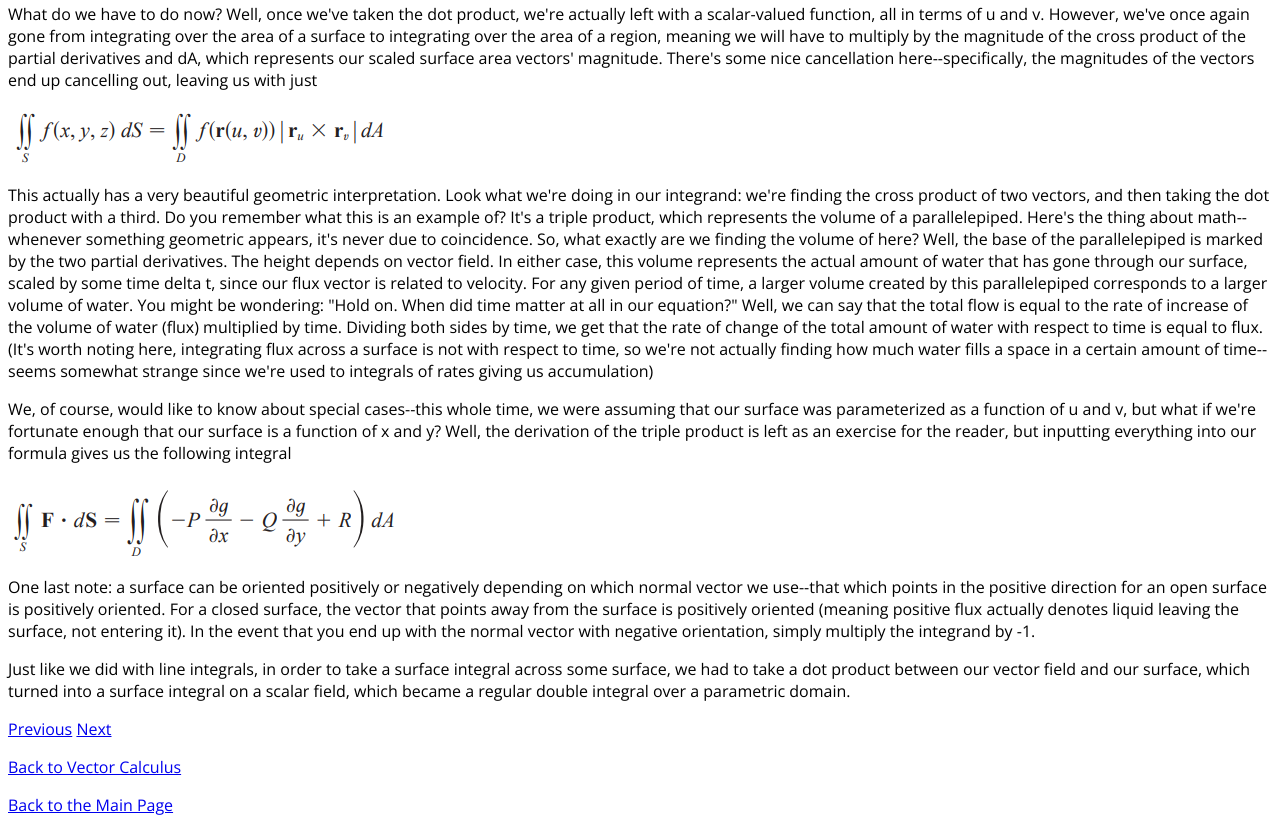
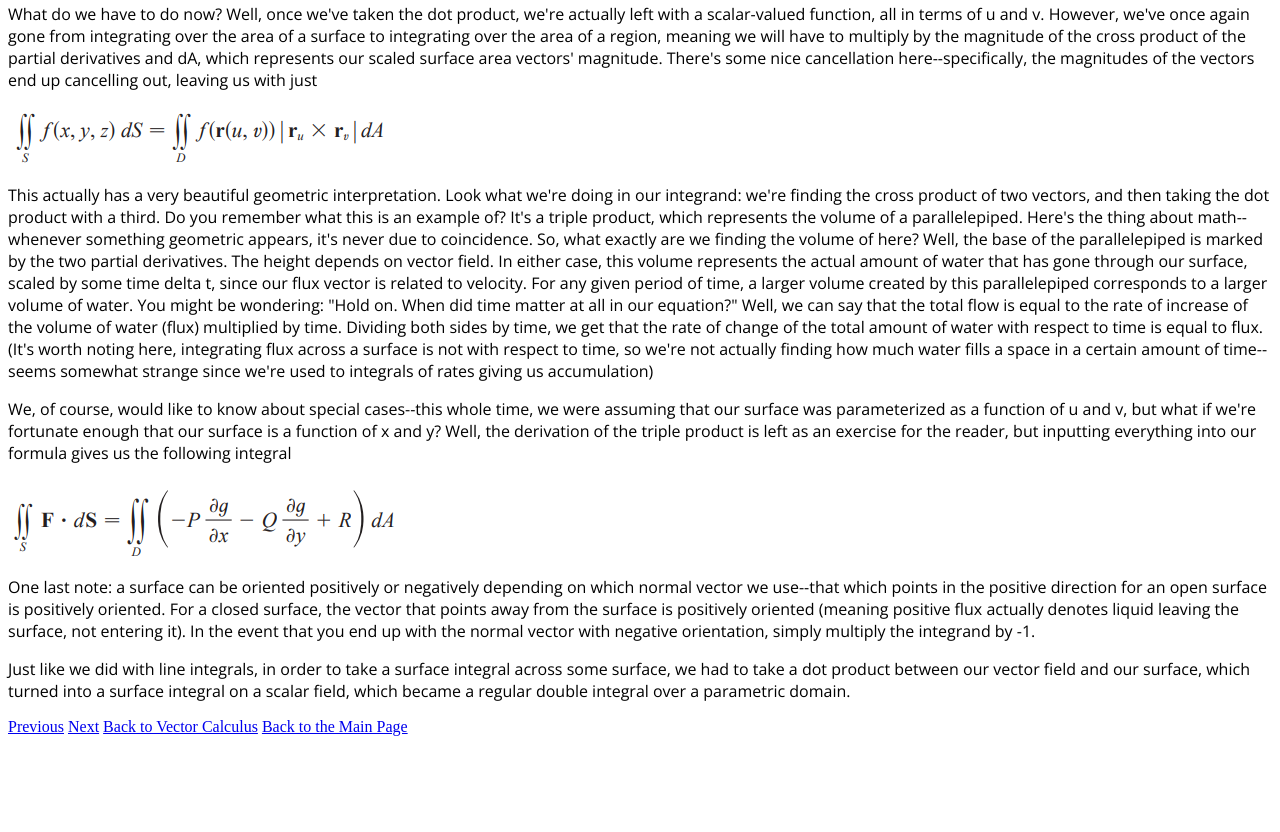
Before and after one commit to jayuibear/firstwebsite, a plain HTML site: page surface.html in a window 1280 px wide. Shown: the part 9811-10643 px from the top of the page. After the commit the page ends 10555 px from the top, so only its background shows below. Drawn offline with nearby package versions, Linux system fonts and the light colour scheme.

Commit message:
Update surface.html

```diff
--- a/surface.html
+++ b/surface.html
@@ -68,9 +68,9 @@ h1 {
 <p>One last note: a surface can be oriented positively or negatively depending on which normal vector we use--that which points in the positive direction for an open surface is positively oriented. For a closed surface, the vector that points away from the surface is positively oriented (meaning positive flux actually denotes liquid leaving the surface, not entering it). In the event that you end up with the normal vector with negative orientation, simply multiply the integrand by -1. </p>
 <p>Just like we did with line integrals, in order to take a surface integral across some surface, we had to take a dot product between our vector field and our surface, which turned into a surface integral on a scalar field, which became a regular double integral over a parametric domain.</p>
 
-<p><a href="lineint.html">Previous</a> <a href="divcurl.html">Next</a></p>
-<p><a href="vectorcalc.html">Back to Vector Calculus</a></p>
-<p><a href="index.html">Back to the Main Page</a></p>
+<a href="lineint.html">Previous</a> <a href="divcurl.html">Next</a>
+<a href="vectorcalc.html">Back to Vector Calculus</a>
+<a href="index.html">Back to the Main Page</a>
 
 
 </body>
```
